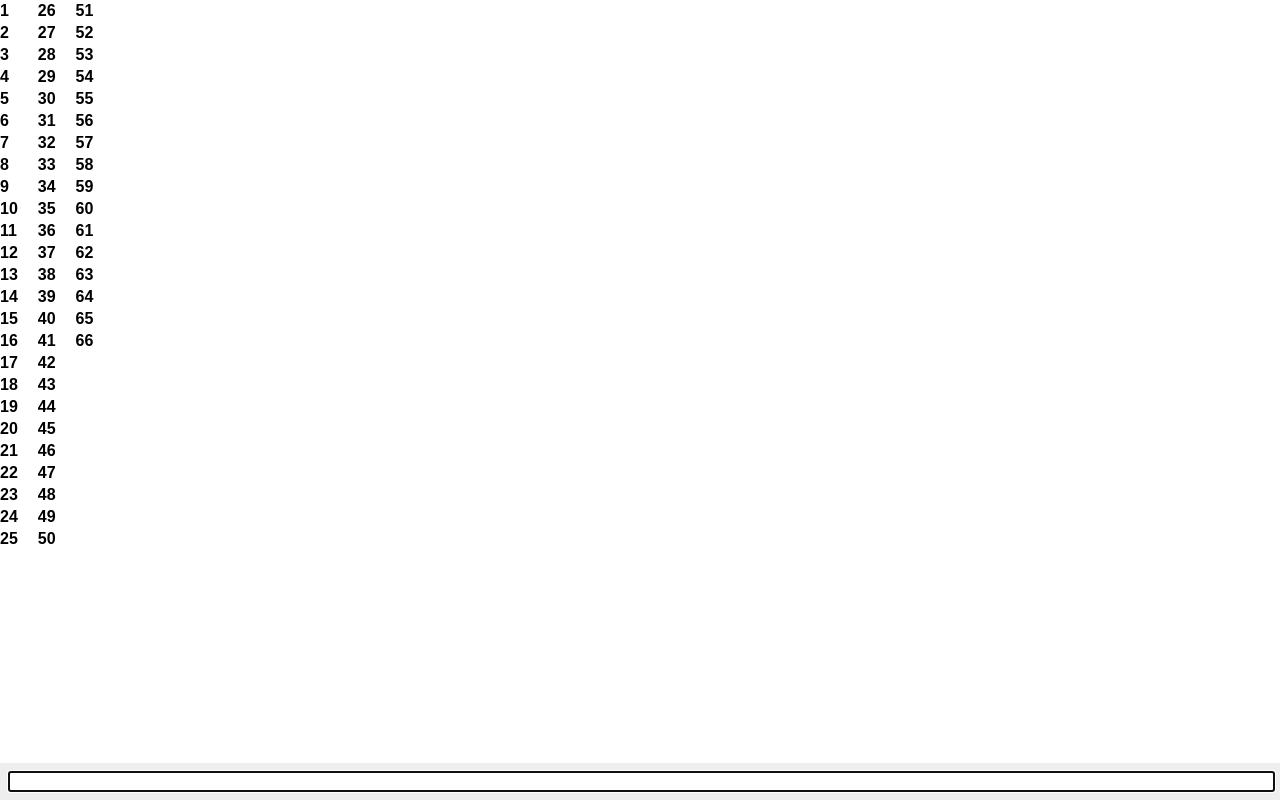
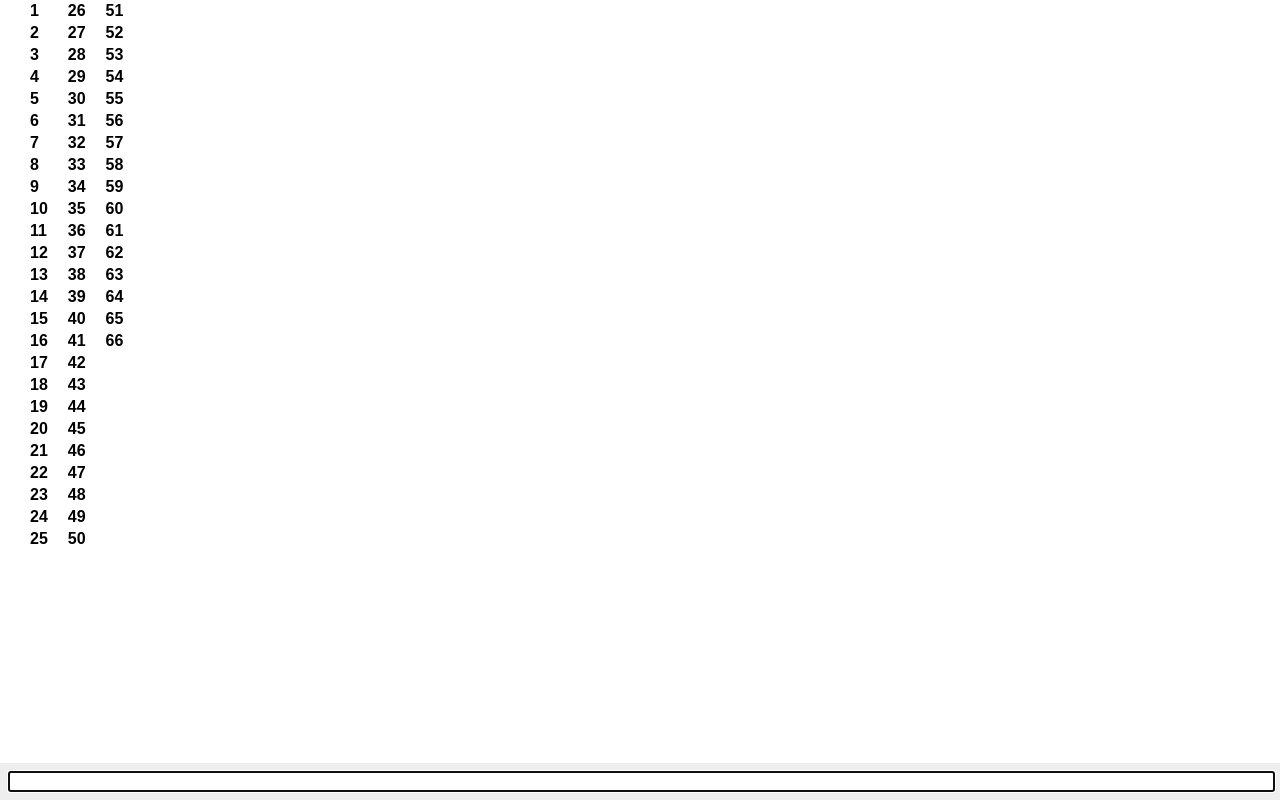
Before and after one commit to Shrain10902122/guess-song, a FastAPI app: page /question/1 in a window 1280 px wide. Run offline with FastAPI, Linux system fonts and the light colour scheme.

Commit message:
padding_left

```diff
--- a/app/static/style.css
+++ b/app/static/style.css
@@ -17,6 +17,9 @@ body {
   white-space: nowrap;
 }
 
+#numbers-container {
+    padding-left: 30px;
+}
 
 .cell {
     border: 1px solid #ccc;
```
